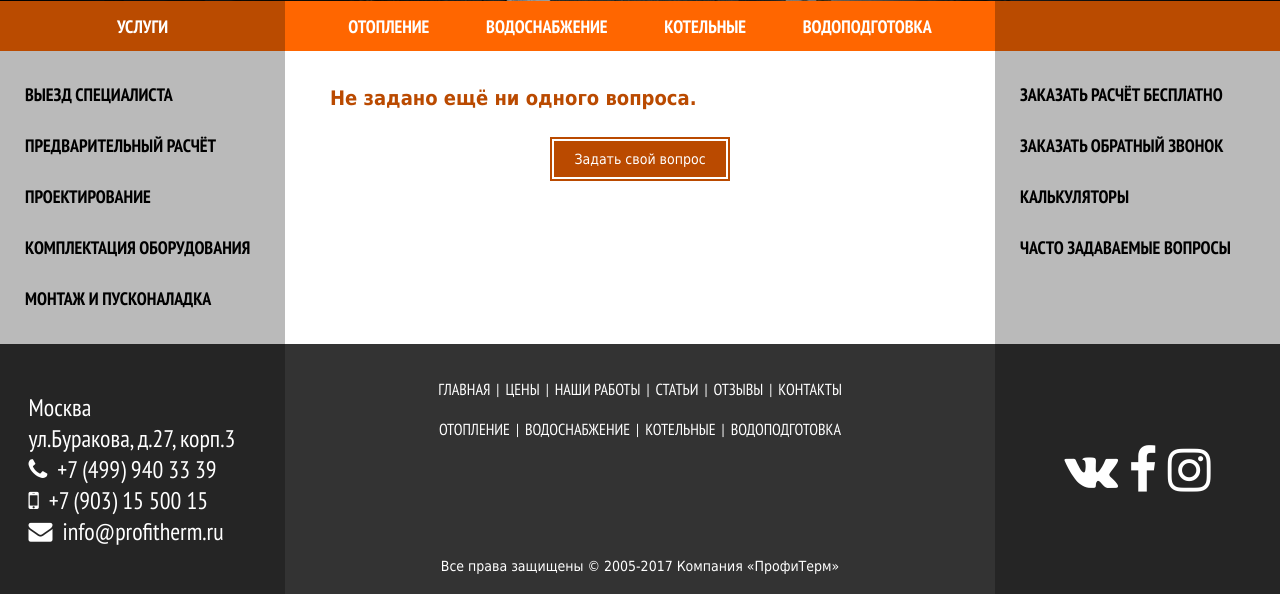
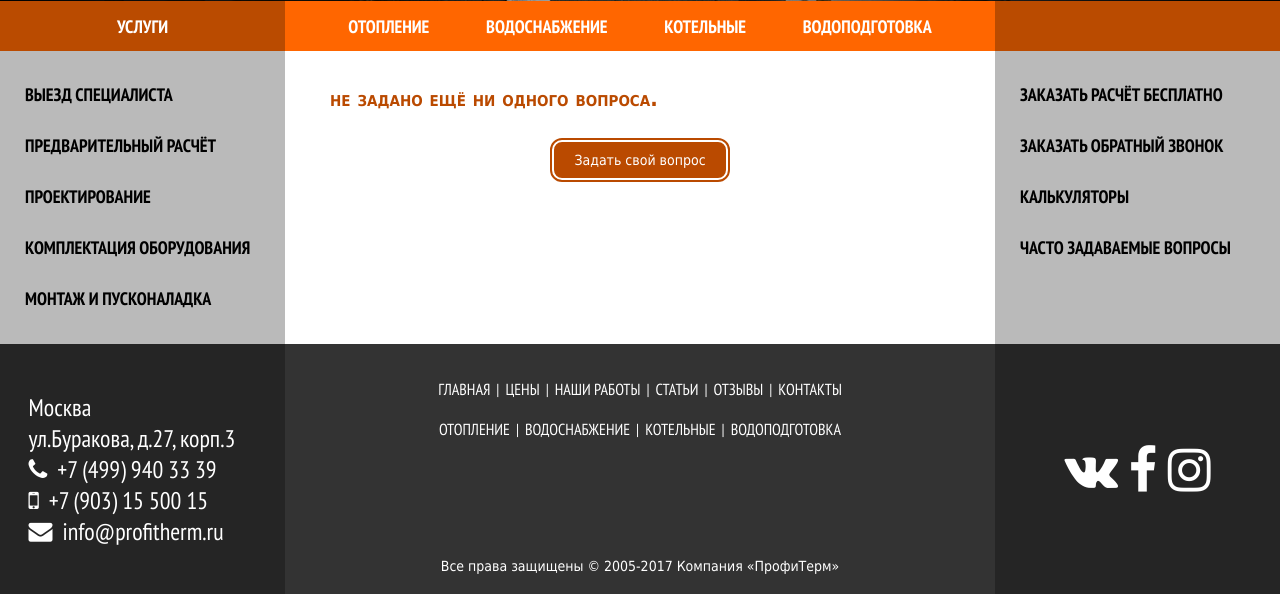
Before and after one commit to Cerzon/profitherm, a Django app: page /faq/ in a window 1280 px wide. Shown: the part 433-1027 px from the top of the page. Run offline with Django 3.2, Linux system fonts and the light colour scheme; data that the repository does not hold is empty.

Commit message:
2017-04-18-14-13

```diff
--- a/static/css/main.css
+++ b/static/css/main.css
@@ -163,6 +163,7 @@ span.fieldset-position-legend {
     border-width: 6px;
     border-style: double;
     border-image: none;
+    border-radius: 1em;
 }
 
 .error-field {
@@ -598,8 +599,10 @@ aside h1 {
 }
 
 main h1 {
-    font-size: 20px;
+    font-size: 22px;
     font-weight: bold;
+    text-transform: lowercase;
+    font-variant: small-caps;
 }
 
 main article p {
```
